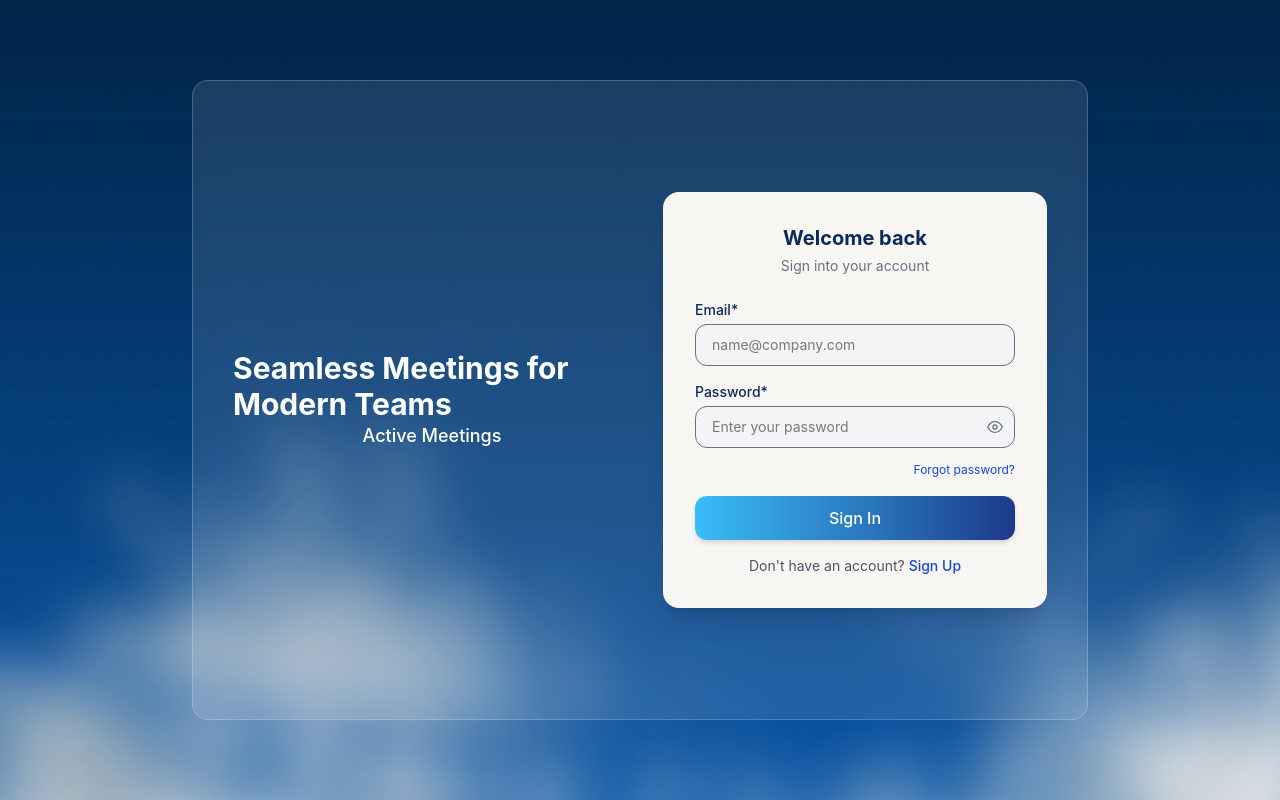
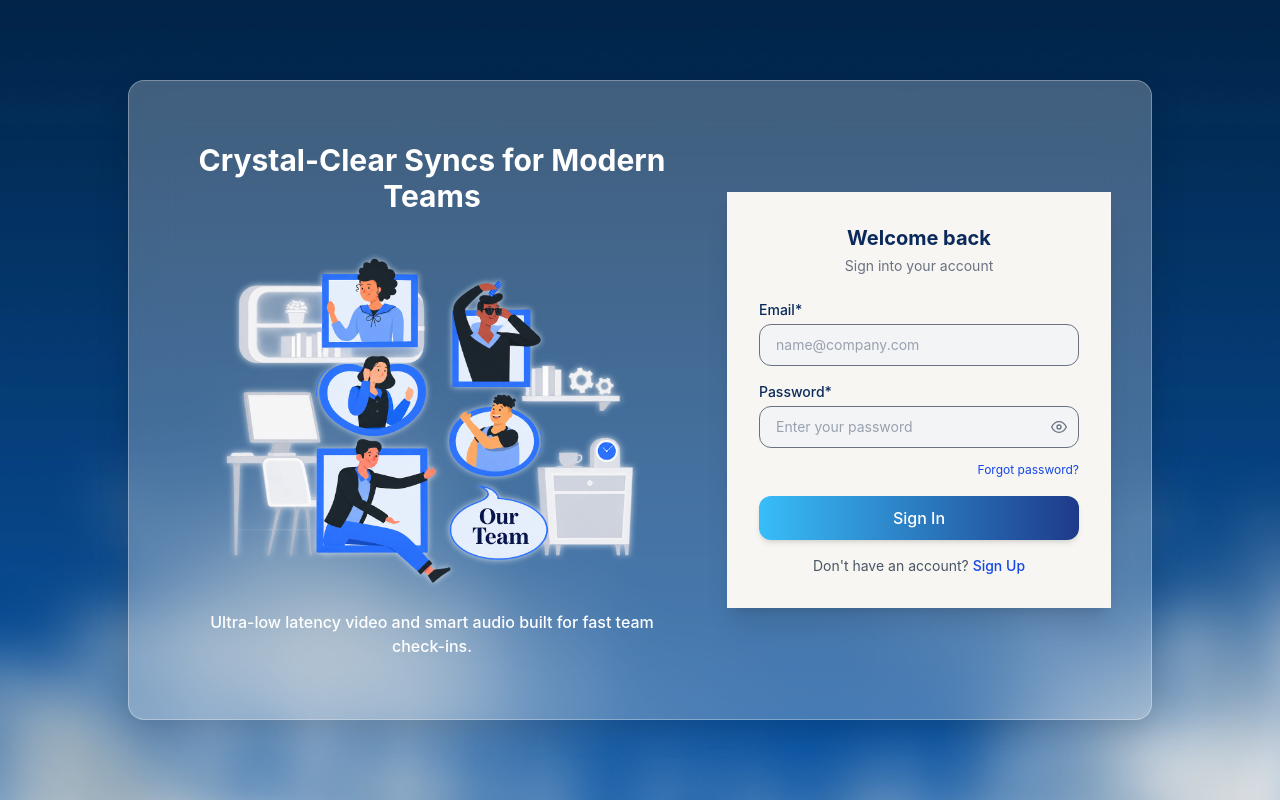
Before and after one commit to Tanvi975/quorum-web, a React (Vite) app: page /login in a window 1280 px wide. Built offline with nearby package versions, Linux system fonts and the light colour scheme; no server answers.

Commit message:
feat: change background design

```diff
--- a/src/components/AuthInput.jsx
+++ b/src/components/AuthInput.jsx
@@ -14,7 +14,7 @@ function AuthInput({ label, type = "text", value, onChange, placeholder, error,
           value={value}
           onChange={onChange}
           placeholder={placeholder}
-          className={`w-full rounded-xl bg-gray-100 border px-4 py-2.5 text-sm outline-none focus:ring-2 focus:ring-blue-500 ${
+          className={`w-full rounded-xl bg-gray-100 border px-4 py-2.5 text-sm placeholder:text-gray-400 outline-none focus:ring-2 focus:ring-blue-500 ${
             isPassword ? "pr-11" : ""
           } ${error ? "border-red-500" : "border-gray-500"}`}
         />
--- a/src/components/AuthLayout.jsx
+++ b/src/components/AuthLayout.jsx
@@ -1,31 +1,48 @@
 import authBg1 from "../assets/auth-bg-1.png";
 import authBg2 from "../assets/auth-bg-2.png";
 import authBg3 from "../assets/auth-bg-3.png";
+import teamIllustration from "../assets/team-illustration.png";
 
 function AuthLayout({ title, subtitle, children }) {
   return (
     <div
-    className="relative min-h-screen overflow-hidden"
-    style={{ backgroundColor: "#0B2A5B" }}
-  >
+      className="relative min-h-screen overflow-hidden"
+      style={{ backgroundColor: "#0B2A5B" }}
+    >
+
       <img src={authBg1} className="cloud-frame cloud-frame-1" alt="" />
       <img src={authBg2} className="cloud-frame cloud-frame-2" alt="" />
       <img src={authBg3} className="cloud-frame cloud-frame-3" alt="" />
 
       <div className="relative z-10 min-h-screen flex items-center justify-center p-4">
-        <div className="w-full max-w-4xl md:min-h-[80vh] flex flex-col md:flex-row items-center rounded-2xl border border-white/20 bg-white/10 backdrop-blur-md p-6 md:p-10 gap-8">
-          <div className="hidden md:flex flex-col justify-between text-white h-full flex-1 py-4">
-            <h1 className="text-2xl lg:text-3xl font-bold">
-              Seamless Meetings for Modern Teams
+
+        <div className="w-full max-w-5xl md:min-h-[80vh] flex flex-col md:flex-row items-center rounded-2xl border border-white/30 bg-white/25 backdrop-blur-xl shadow-[0_8px_32px_rgba(0,0,0,0.15)] p-6 md:p-10 gap-8">
+          <div className="hidden md:flex flex-col items-center justify-center text-white flex-1 text-center">
+            <h1 className="text-2xl lg:text-3xl font-bold mb-6">
+              Crystal-Clear Syncs for Modern Teams
             </h1>
-            <p className="text-lg font-medium text-center">Active Meetings</p>
+            <img
+              src={teamIllustration}
+              alt="Team collaboration"
+              className="w-full max-w-md object-contain drop-shadow-[0_0_3px_rgba(255,255,255,0.7)]"
+            />
+            <p className="text-sm lg:text-base font-medium mt-6 max-w-md">
+              Ultra-low latency video and smart audio built for fast team
+              check-ins.
+            </p>
+          </div>
+          <div className="w-full max-w-sm bg-[#F7F6F2] shadow-xl p-8">
+            <h2 className="text-xl font-bold text-center text-[#0B2A5B]">
+              {title}
+            </h2>
+            <p className="text-sm text-gray-500 text-center mt-1 mb-6">
+              {subtitle}
+            </p>
+
+            {children}
+
           </div>
 
-          <div className="w-full max-w-sm rounded-2xl bg-[#F7F6F2] shadow-xl p-8">
-            <h2 className="text-xl font-bold text-center text-[#0B2A5B]">{title}</h2>
-            <p className="text-sm text-gray-500 text-center mt-1 mb-6">{subtitle}</p>
-            {children}
-          </div>
         </div>
       </div>
     </div>
```
Also changed, not shown: src/assets/auth-bg.png (deleted), src/assets/team-illustration.png (added).
